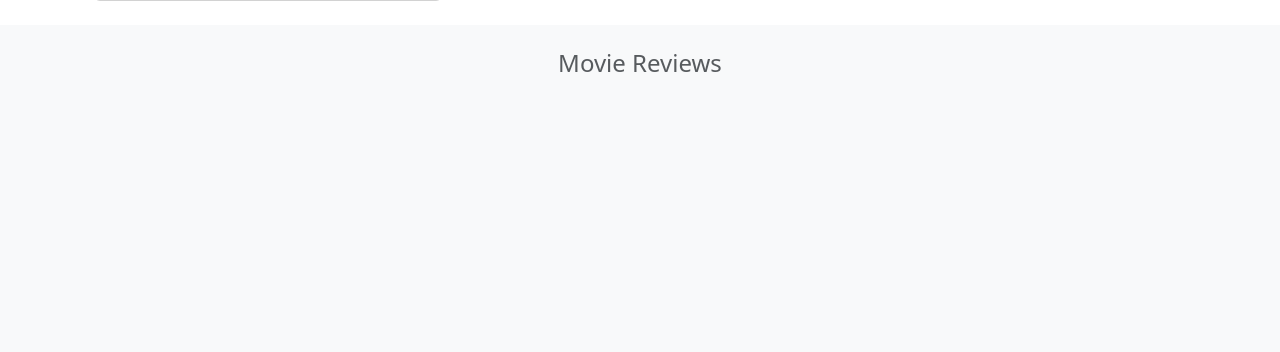
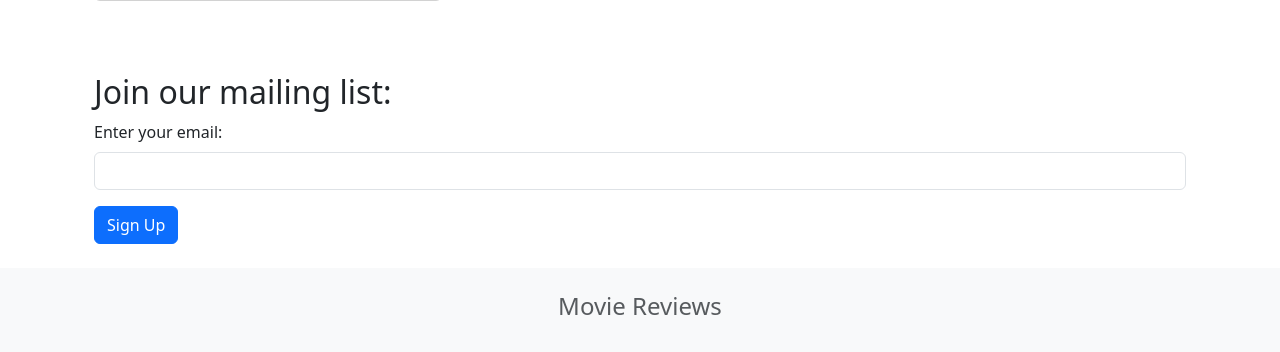
Before and after one commit to Eder-Ceballos/P1, a Django app: page / in a window 1280 px wide. Shown: the part 980-1332 px from the top of the page. Before the commit the page ends 1052 px from the top, so only its background shows below. Run offline with Django 5.2, Linux system fonts and the light colour scheme; data comes from the database, SQL or seed files in the repository.

Commit message:
extra: navegacion entre paginas (signup y enlace de regreso)

```diff
--- a/Taller_2/movie/templates/home.html
+++ b/Taller_2/movie/templates/home.html
@@ -33,5 +33,16 @@
         </div>
     {% endfor %}
     </div>
+    <br/>
+    <br />
+    <br />
+    <h2>Join our mailing list:</h2>
+    <form action="{% url 'signup' %}">
+        <div class="mb-3">
+            <label for="email" class="form-label"> Enter your email: </label>
+            <input type="email" class="form-control" name="email" />
+        </div>
+        <button type="submit" class="btn btn-primary">Sign Up</button>
+    </form>
 </div>
 {% endblock content %}
--- /dev/null
+++ b/Taller_2/movie/templates/signup.html
@@ -0,0 +1,2 @@
+<h2>Added {{ email }} to mailing list</h2>
+<a href="{% url 'home' %}">Home</a>
--- a/Taller_2/movie/views.py
+++ b/Taller_2/movie/views.py
@@ -97,3 +97,7 @@ def statistics_view(request):
         'year_graphic': year_graphic,
         'genre_graphic': genre_graphic
     })
+
+def signup(request):
+    email = request.GET.get('email')
+    return render(request, 'signup.html', {'email':email})
--- a/Taller_2/moviereviews/urls.py
+++ b/Taller_2/moviereviews/urls.py
@@ -17,6 +17,7 @@ urlpatterns = [
     path('about/', movieViews.about, name='about'),
     path('news/', include('news.urls')),
     path('statistics/', movieViews.statistics_view, name='statistics'),
+    path('signup/', movieViews.signup, name='signup'),
 ]
 
 urlpatterns += static(settings.MEDIA_URL, document_root=settings.MEDIA_ROOT)
```
